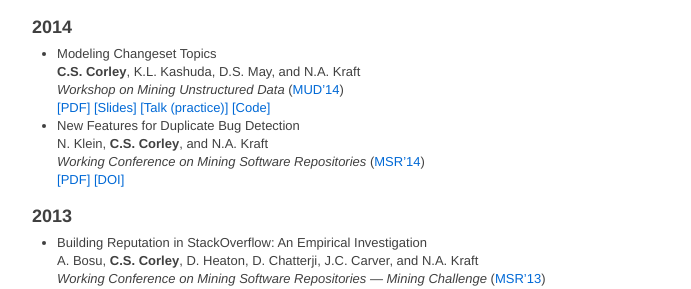
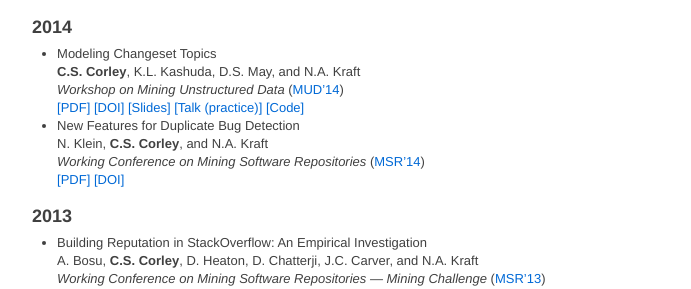
Before and after one commit to cscorley/cscorley.github.io, a Jekyll site: the page built from publications.md, in a window 1280 px wide. Shown: the part 139-428 px from the top of the page, without its empty margins (294-985 px from the left). Built offline with Jekyll 4.4.1, drawn with Linux system fonts in a browser that asks for light colours; Markdown is read by kramdown in place of the engine named in the settings.

Commit message:
new DOI, yay!

```diff
--- a/publications.md
+++ b/publications.md
@@ -15,6 +15,7 @@ this page.
     ([MUD'14](http://sback.it/mud2014/))
     <br />
         [[PDF]](/publications/pdfs/Corley-etal_14.pdf)
+        [[DOI]](http://dx.doi.org/10.1109/MUD.2014.9)
         [[Slides]](https://speakerdeck.com/cscorley/modeling-changeset-topics)
         [[Talk (practice)]](https://www.youtube.com/watch?v=S12B_CTeUtA)
         [[Code]](http://www.github.com/cscorley/mud2014-modeling-changeset-topics)
```
